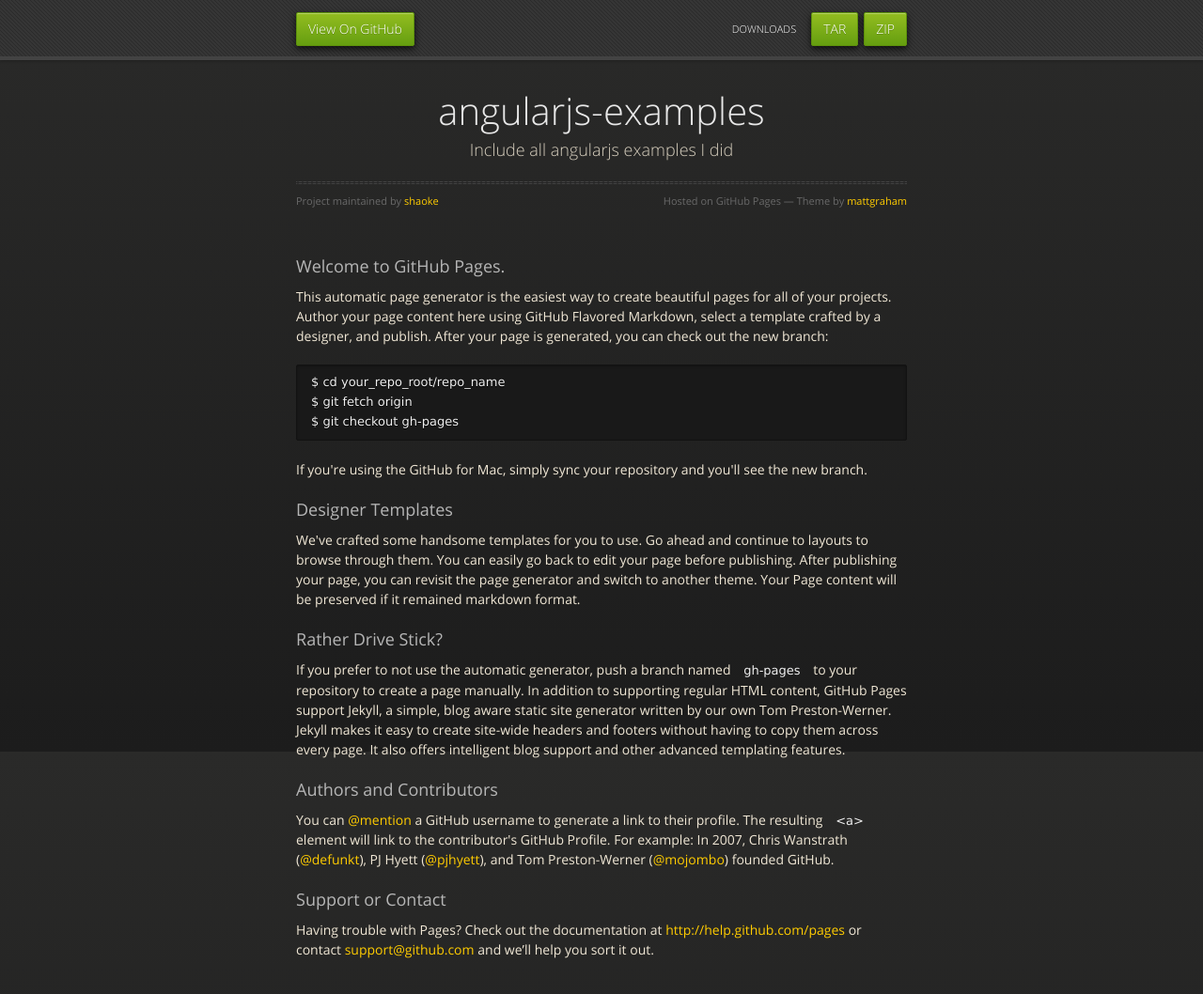
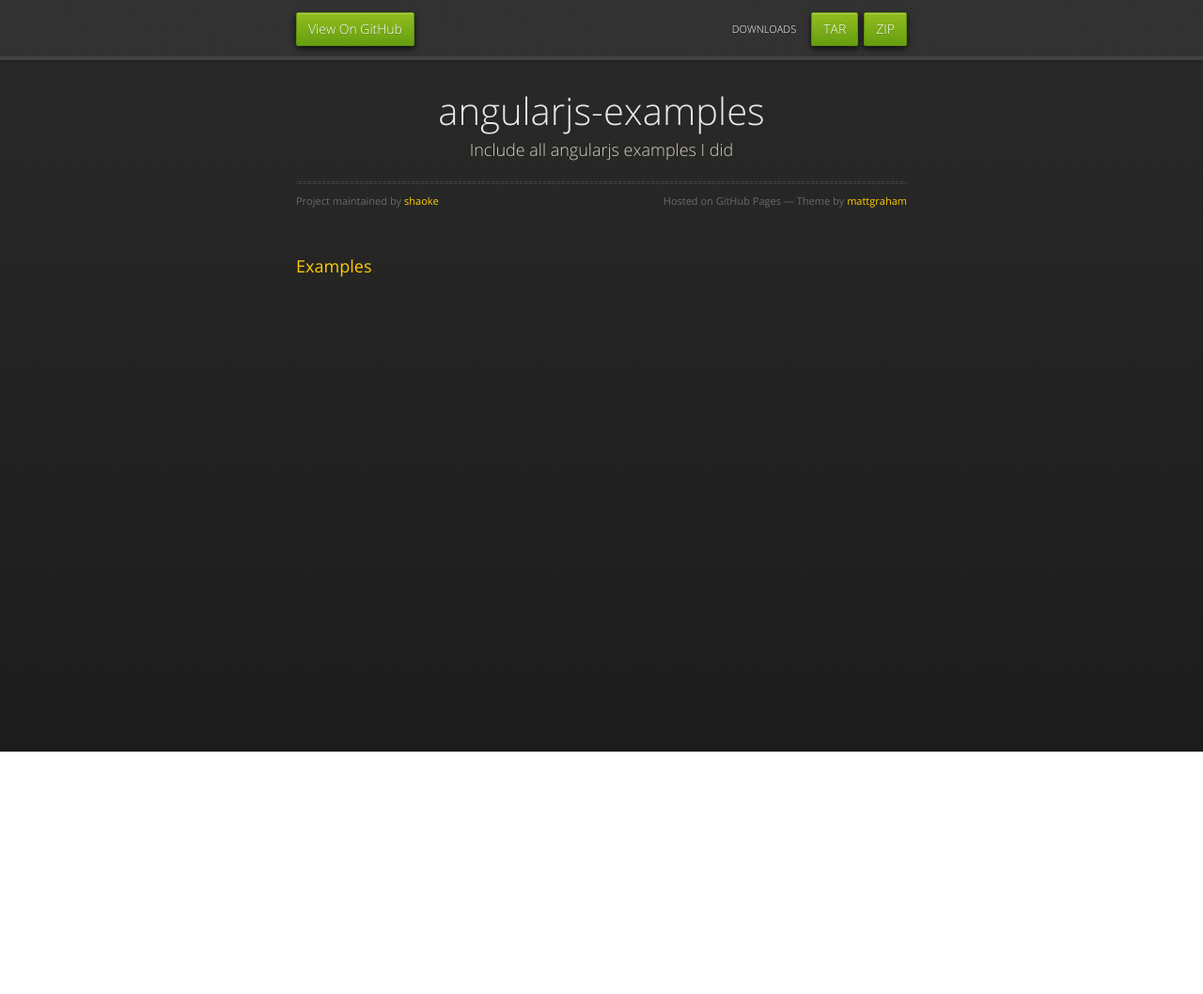
Before and after one commit to neoskx/examples-angularjs, a plain HTML site: page index.html in a window 1280 px wide. Shown: the whole page at 94% size. After the commit the page ends 800 px from the top, so only its background shows below. Drawn offline with nearby package versions, Linux system fonts and the light colour scheme.

Commit message:
add a submodule-angularjs-examples

```diff
--- a/index.html
+++ b/index.html
@@ -37,41 +37,8 @@
           <span class="credits left">Project maintained by <a href="https://github.com/shaoke">shaoke</a></span>
           <span class="credits right">Hosted on GitHub Pages &mdash; Theme by <a href="https://twitter.com/michigangraham">mattgraham</a></span>
         </div>
+        <h3><a href="./angularjs-examples/index.html">Examples</a></h3>
 
-        <h3>
-<a name="welcome-to-github-pages" class="anchor" href="#welcome-to-github-pages"><span class="octicon octicon-link"></span></a>Welcome to GitHub Pages.</h3>
-
-<p>This automatic page generator is the easiest way to create beautiful pages for all of your projects. Author your page content here using GitHub Flavored Markdown, select a template crafted by a designer, and publish. After your page is generated, you can check out the new branch:</p>
-
-<pre><code>$ cd your_repo_root/repo_name
-$ git fetch origin
-$ git checkout gh-pages
-</code></pre>
-
-<p>If you're using the GitHub for Mac, simply sync your repository and you'll see the new branch.</p>
-
-<h3>
-<a name="designer-templates" class="anchor" href="#designer-templates"><span class="octicon octicon-link"></span></a>Designer Templates</h3>
-
-<p>We've crafted some handsome templates for you to use. Go ahead and continue to layouts to browse through them. You can easily go back to edit your page before publishing. After publishing your page, you can revisit the page generator and switch to another theme. Your Page content will be preserved if it remained markdown format.</p>
-
-<h3>
-<a name="rather-drive-stick" class="anchor" href="#rather-drive-stick"><span class="octicon octicon-link"></span></a>Rather Drive Stick?</h3>
-
-<p>If you prefer to not use the automatic generator, push a branch named <code>gh-pages</code> to your repository to create a page manually. In addition to supporting regular HTML content, GitHub Pages support Jekyll, a simple, blog aware static site generator written by our own Tom Preston-Werner. Jekyll makes it easy to create site-wide headers and footers without having to copy them across every page. It also offers intelligent blog support and other advanced templating features.</p>
-
-<h3>
-<a name="authors-and-contributors" class="anchor" href="#authors-and-contributors"><span class="octicon octicon-link"></span></a>Authors and Contributors</h3>
-
-<p>You can <a href="https://github.com/blog/821" class="user-mention">@mention</a> a GitHub username to generate a link to their profile. The resulting <code>&lt;a&gt;</code> element will link to the contributor's GitHub Profile. For example: In 2007, Chris Wanstrath (<a href="https://github.com/defunkt" class="user-mention">@defunkt</a>), PJ Hyett (<a href="https://github.com/pjhyett" class="user-mention">@pjhyett</a>), and Tom Preston-Werner (<a href="https://github.com/mojombo" class="user-mention">@mojombo</a>) founded GitHub.</p>
-
-<h3>
-<a name="support-or-contact" class="anchor" href="#support-or-contact"><span class="octicon octicon-link"></span></a>Support or Contact</h3>
-
-<p>Having trouble with Pages? Check out the documentation at <a href="http://help.github.com/pages">http://help.github.com/pages</a> or contact <a href="mailto:support@github.com">support@github.com</a> and we’ll help you sort it out.</p>
-      </section>
-
-    </div>
     <!--[if !IE]><script>fixScale(document);</script><![endif]-->
 
   </body>
```
Also changed, not shown: 1 other file.
